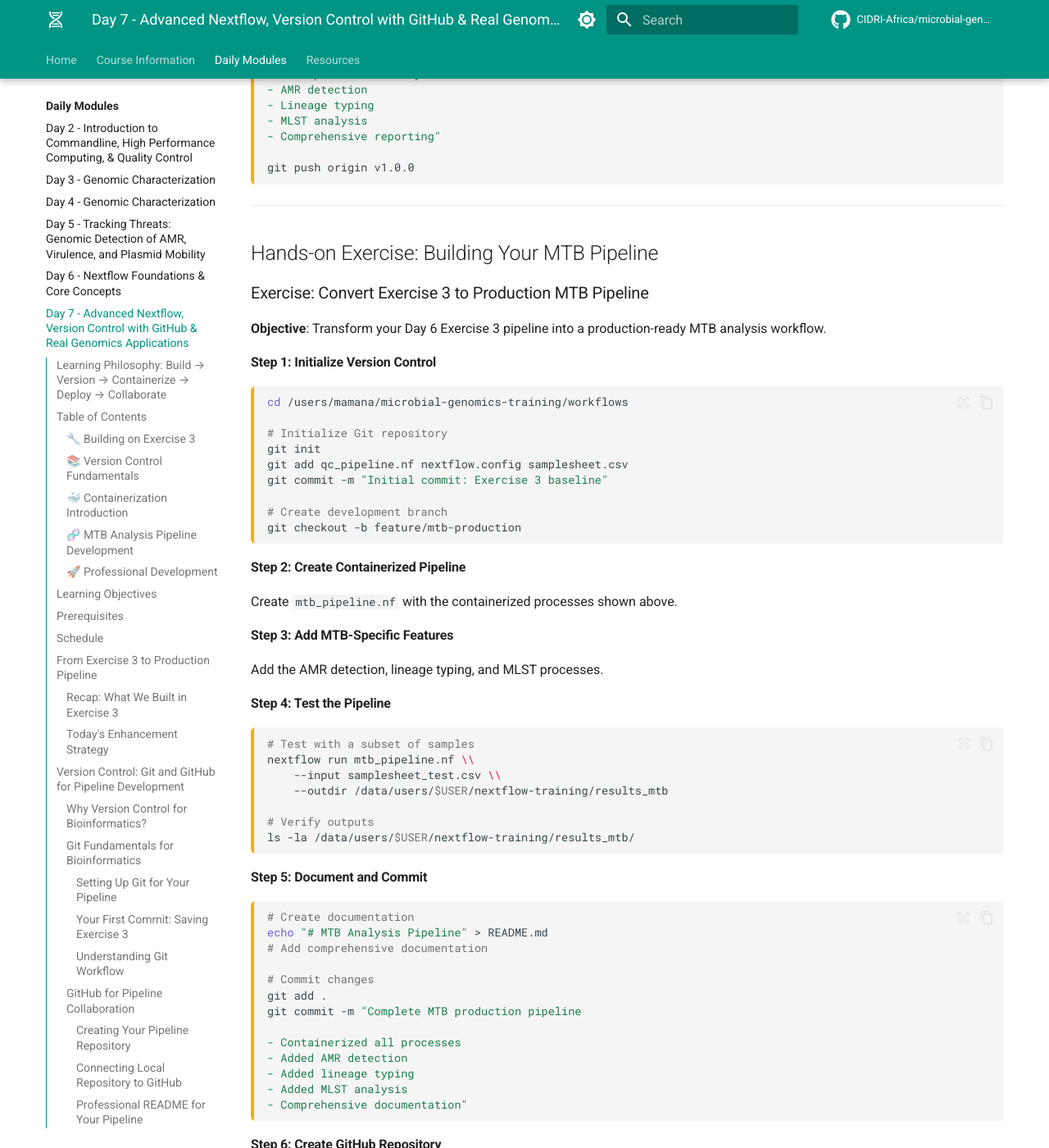
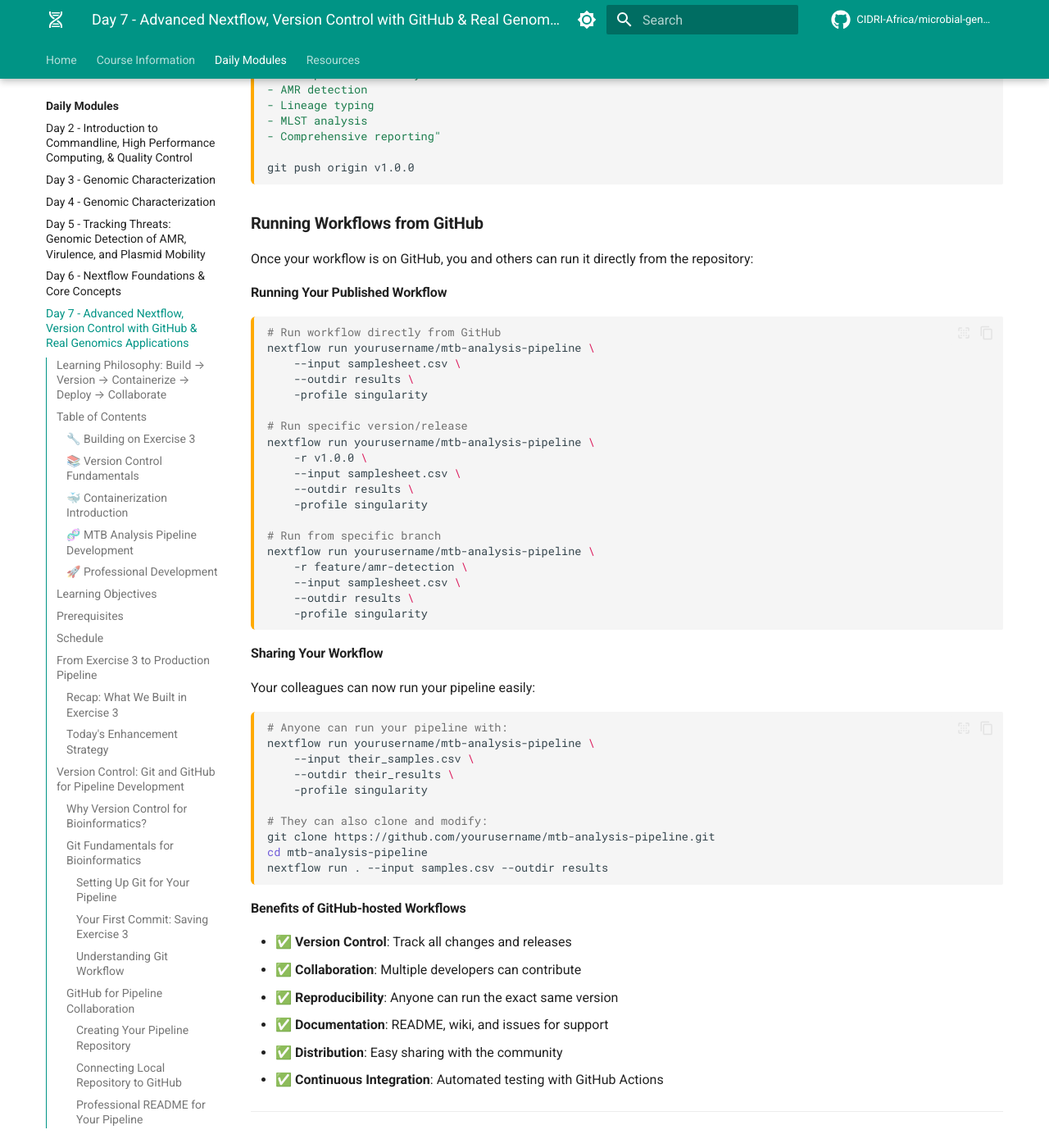
Before and after one commit to mamanambiya/microbial-genomics-training, an MkDocs documentation site: the page built from docs_src/modules/day7/index.md, in a window 1280 px wide and 1400 px high, scrolled down 23575 px. Shown: the whole window at 82% size. Built offline with MkDocs 1.6.1 and Material for MkDocs 9.7.7, drawn with Linux system fonts in a browser that asks for light colours; comment, search, counter and statistics services are not loaded; some of the changed text lies outside the part shown.

Commit message:
Fix Exercise 4 PHoeNIx setup and add GitHub workflow section
- Updated PHoeNIx samplesheet to use correct ERR accessions (ERR036221, ERR036223, ERR036226)
- Fixed Kraken2 database setup to use pre-installed database and module system
- Added module loading instructions for nextflow and kraken2
- Added comprehensive GitHub workflow section showing how to run workflows from GitHub
- Included examples for running specific versions, branches, and sharing workflows
- Demonstrated benefits of GitHub-hosted workflows for collaboration and reproducibility
- Replaced hardcoded /mamana paths with $USER variable for portability

````diff
--- a/docs_src/modules/day7/index.md
+++ b/docs_src/modules/day7/index.md
@@ -146,7 +146,7 @@ graph TD
 
 ```bash
 # Navigate to your workflows directory
-cd /users/mamana/microbial-genomics-training/workflows
+cd /users/$USER/microbial-genomics-training/workflows
 
 # Initialize Git repository
 git init
@@ -527,7 +527,7 @@ We've provided a ready-to-use container testing script in your workflows directo
 
 ```bash
 # Navigate to workflows directory
-cd /users/mamana/microbial-genomics-training/workflows
+cd /users/$USER/microbial-genomics-training/workflows
 
 # Run the container test script
 ./container_test.sh
@@ -1184,6 +1184,60 @@ Features:
 git push origin v1.0.0
 ```
 
+### **Running Workflows from GitHub**
+
+Once your workflow is on GitHub, you and others can run it directly from the repository:
+
+#### **Running Your Published Workflow**
+
+```bash
+# Run workflow directly from GitHub
+nextflow run yourusername/mtb-analysis-pipeline \
+    --input samplesheet.csv \
+    --outdir results \
+    -profile singularity
+
+# Run specific version/release
+nextflow run yourusername/mtb-analysis-pipeline \
+    -r v1.0.0 \
+    --input samplesheet.csv \
+    --outdir results \
+    -profile singularity
+
+# Run from specific branch
+nextflow run yourusername/mtb-analysis-pipeline \
+    -r feature/amr-detection \
+    --input samplesheet.csv \
+    --outdir results \
+    -profile singularity
+```
+
+#### **Sharing Your Workflow**
+
+Your colleagues can now run your pipeline easily:
+
+```bash
+# Anyone can run your pipeline with:
+nextflow run yourusername/mtb-analysis-pipeline \
+    --input their_samples.csv \
+    --outdir their_results \
+    -profile singularity
+
+# They can also clone and modify:
+git clone https://github.com/yourusername/mtb-analysis-pipeline.git
+cd mtb-analysis-pipeline
+nextflow run . --input samples.csv --outdir results
+```
+
+#### **Benefits of GitHub-hosted Workflows**
+
+- ✅ **Version Control**: Track all changes and releases
+- ✅ **Collaboration**: Multiple developers can contribute
+- ✅ **Reproducibility**: Anyone can run the exact same version
+- ✅ **Documentation**: README, wiki, and issues for support
+- ✅ **Distribution**: Easy sharing with the community
+- ✅ **Continuous Integration**: Automated testing with GitHub Actions
+
 ---
 
 ## Hands-on Exercise: Building Your MTB Pipeline
@@ -1195,7 +1249,7 @@ git push origin v1.0.0
 #### Step 1: Initialize Version Control
 
 ```bash
-cd /users/mamana/microbial-genomics-training/workflows
+cd /users/$USER/microbial-genomics-training/workflows
 
 # Initialize Git repository
 git init
@@ -1324,24 +1378,21 @@ cd phoenix-analysis
 nextflow run cdcgov/phoenix -r v2.1.1 --help
 ```
 
-#### **Step 3: Download Required Kraken2 Database**
-
-PHoeNIx requires a specific Kraken2 database. We'll download the Standard-8 database:
-
-```bash
-# Create database directory
-mkdir -p databases/kraken2
-
-# Download the Standard-8 Kraken2 database (this may take some time)
-cd databases/kraken2
-wget https://genome-idx.s3.amazonaws.com/kraken/k2_standard_8gb_20231009.tar.gz
-
-# Extract the database
-tar -xzf k2_standard_8gb_20231009.tar.gz
-
-# Set environment variable
-export KRAKEN2_DB_PATH=$(pwd)
-echo "export KRAKEN2_DB_PATH=$(pwd)" >> ~/.bashrc
+#### **Step 3: Setup Kraken2 Database**
+
+PHoeNIx requires a Kraken2 database. We'll use the pre-installed database and module system:
+
+```bash
+# Load the kraken2 module
+source /opt/lmod/8.7/lmod/lmod/init/bash
+module load kraken2/2.1.3
+
+# Set environment variable to the pre-installed database
+export KRAKEN2_DB_PATH=/data/kraken2_db_standard
+echo "export KRAKEN2_DB_PATH=/data/kraken2_db_standard" >> ~/.bashrc
+
+# Verify the database exists
+ls -la $KRAKEN2_DB_PATH
 ```
 
 #### **Step 4: Prepare Your TB Samplesheet**
@@ -1368,6 +1419,11 @@ echo "✅ PHoeNIx samplesheet created: phoenix_samplesheet.csv"
 First, let's run PHoeNIx with test data to ensure everything works:
 
 ```bash
+# Load required modules
+source /opt/lmod/8.7/lmod/lmod/init/bash
+module load nextflow/25.04.6
+module load kraken2/2.1.3
+
 # Run PHoeNIx test
 nextflow run cdcgov/phoenix \
     -r v2.1.1 \
````
Also changed, not shown: other parts of docs_src/modules/day7/index.md (+3 -3 lines).
